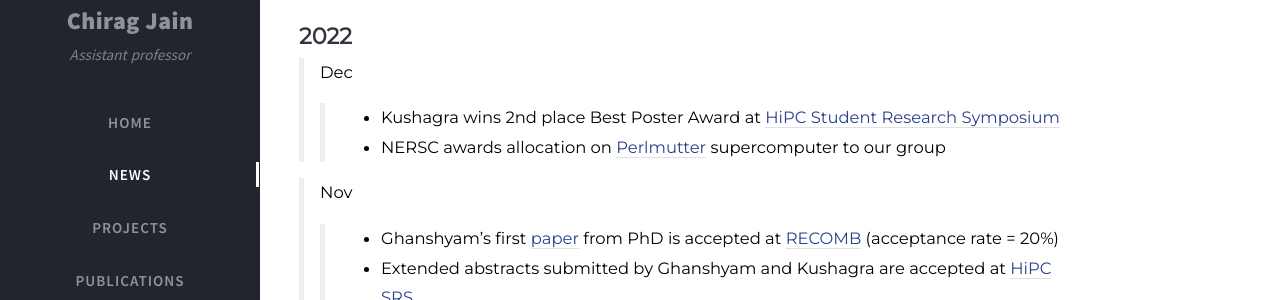
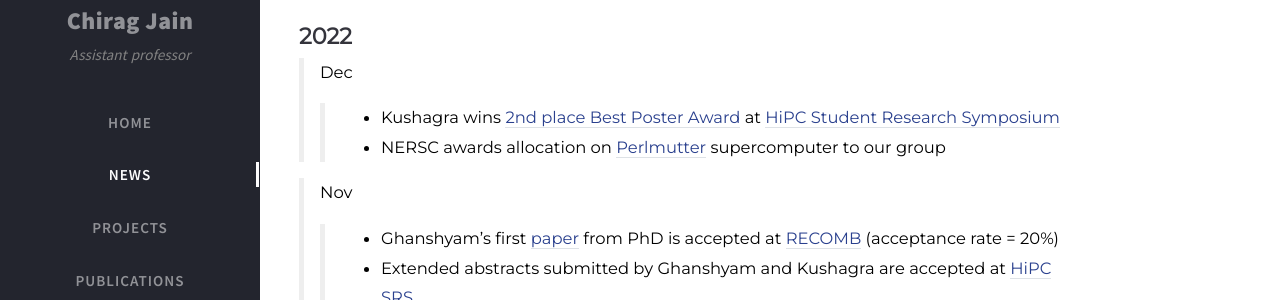
Before and after one commit to at-cg/at-cg.github.io, a Jekyll site: the page built from tabs/new.md, in a window 1280 px wide and 900 px high, scrolled down 341 px. Shown: the part 153-453 px from the top of the window. Built offline with Jekyll 4.4.1, drawn with Linux system fonts in a browser that asks for light colours; nearby versions of some CDN libraries; comment, search, counter and statistics services are not loaded; part of the change alters nothing that is shown.

Commit message:
Update new.md

```diff
--- a/tabs/new.md
+++ b/tabs/new.md
@@ -30,7 +30,7 @@ type: news
 ## **2022**
 
 > Dec
->> - Kushagra wins 2nd place Best Poster Award at [HiPC Student Research Symposium](https://hipc.org/srs/)
+>> - Kushagra wins [2nd place Best Poster Award](https://drive.google.com/file/d/1Sec5usq7kGxh4DVpXT9-nA3epCF6ezOb/view?usp=sharing) at [HiPC Student Research Symposium](https://hipc.org/srs/)
 >> - NERSC awards allocation on [Perlmutter](https://en.wikipedia.org/wiki/Perlmutter_(supercomputer)) supercomputer to our group
 
 > Nov
```
